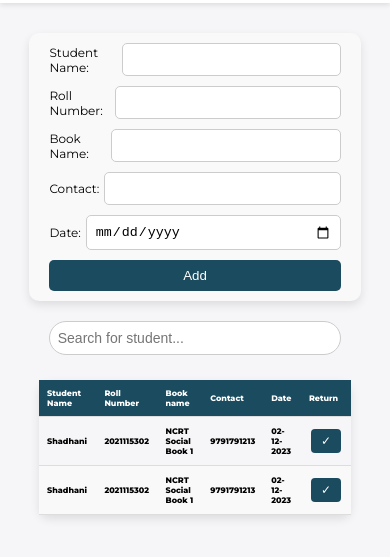
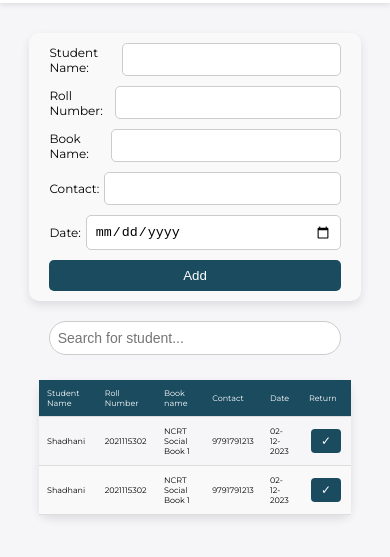
Before and after one commit to ISHariharan/Leo_Library, a plain HTML site: page host.html in a window 390 px wide. Shown: the part 97-654 px from the top of the page. Drawn offline with Linux system fonts and the light colour scheme.

Commit message:
bold_remove_changes

```diff
--- a/Styles/admin.css
+++ b/Styles/admin.css
@@ -433,7 +433,7 @@ a {
 			.book-table th, .book-table td {
 				padding: 8px; /* Slightly smaller padding */
 				font-size: 8px; /* Slightly smaller font size */
-				font-weight : 510;
+				font-weight : 500;
 			}
 
 			.btn-remove {
```
